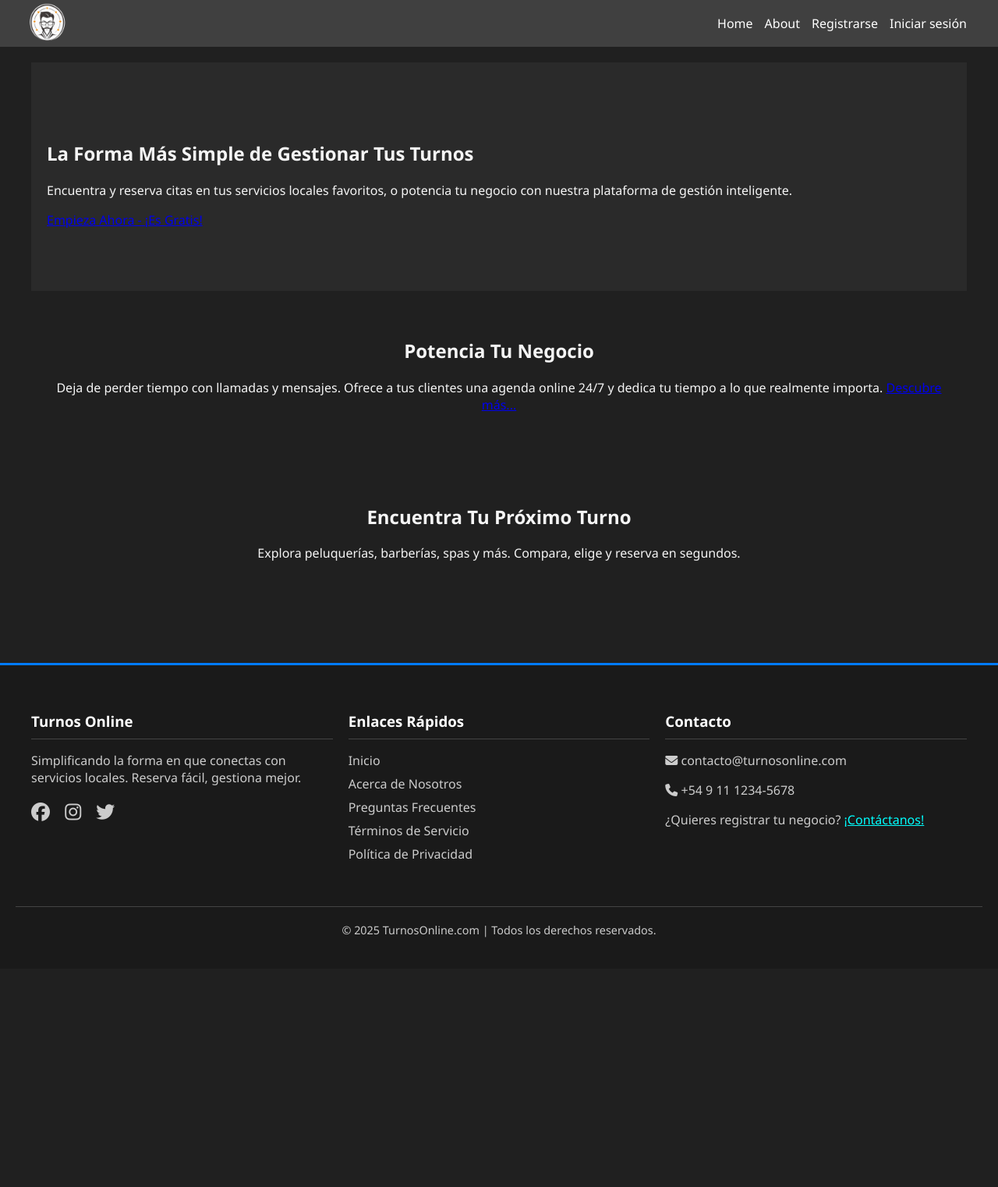
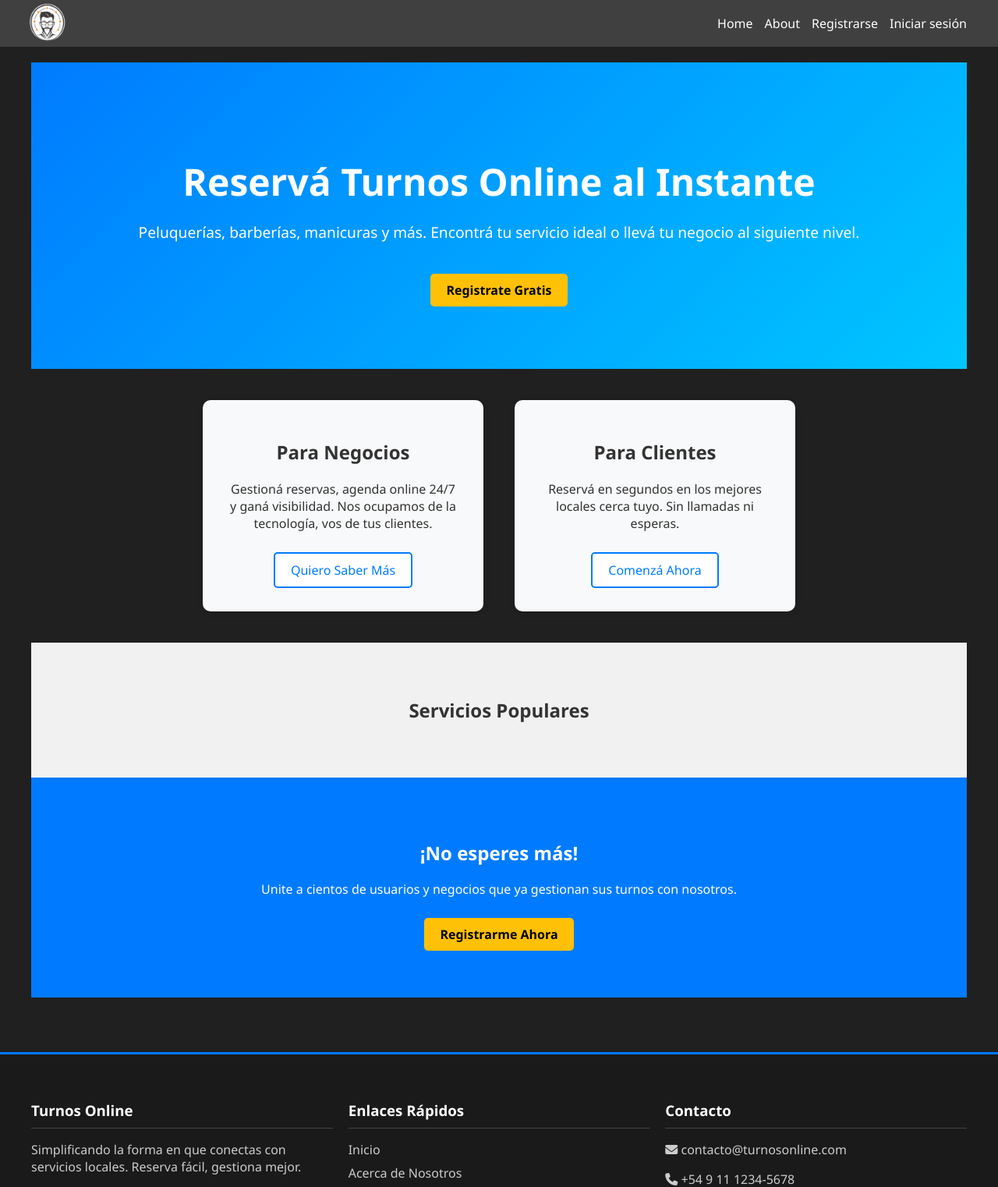
Before and after one commit to ovejero92/GuApiDjanjo, a Django app: page / in a window 1280 px wide. Shown: the top 1522 px of the page at 78% size. Before the commit the page ends 1202 px from the top, so only its background shows below. Run offline with Django 5.2, Linux system fonts and the light colour scheme; data that the repository does not hold is empty; some libraries are stand-ins or nearby versions.

Commit message:
V2.4.5 mejorando intefase

```diff
--- a/myapp/templates/index.html
+++ b/myapp/templates/index.html
@@ -2,57 +2,76 @@
 {% load static %}
 
 {% block content %}
-{# Si el usuario NO está autenticado, mostramos la Landing Page #}
 {% if not user.is_authenticated %}
     <div class="landing-page">
-        <!-- Sección Hero -->
-        <section class="hero-section text-center">
-            <h1>La Forma Más Simple de Gestionar Tus Turnos</h1>
-            <p class="subtitle">Encuentra y reserva citas en tus servicios locales favoritos, o potencia tu negocio con nuestra plataforma de gestión inteligente.</p>
-            <a href="{% url 'account_signup' %}" class="btn-cta">Empieza Ahora - ¡Es Gratis!</a>
+
+        <!-- Hero Principal -->
+        <section class="hero text-center">
+            <h1>Reservá Turnos Online al Instante</h1>
+            <p class="subtitle">Peluquerías, barberías, manicuras y más. Encontrá tu servicio ideal o llevá tu negocio al siguiente nivel.</p>
+            <a href="{% url 'account_signup' %}" class="btn-primary">Registrate Gratis</a>
         </section>
 
-        <!-- Sección "Para Negocios" -->
-        <section class="landing-section">
-            <h2>Potencia Tu Negocio</h2>
-            <p>Deja de perder tiempo con llamadas y mensajes. Ofrece a tus clientes una agenda online 24/7 y dedica tu tiempo a lo que realmente importa. <a href="{% url 'about' %}">Descubre más...</a></p>
+        <!-- Beneficios para Negocios -->
+        <section class="benefits">
+            <div class="benefit-card">
+                <h2>Para Negocios</h2>
+                <p>Gestioná reservas, agenda online 24/7 y ganá visibilidad. Nos ocupamos de la tecnología, vos de tus clientes.</p>
+                <a href="{% url 'about' %}" class="btn-secondary">Quiero Saber Más</a>
+            </div>
+
+            <!-- Beneficios para Clientes -->
+            <div class="benefit-card">
+                <h2>Para Clientes</h2>
+                <p>Reservá en segundos en los mejores locales cerca tuyo. Sin llamadas ni esperas.</p>
+                <a href="{% url 'account_signup' %}" class="btn-secondary">Comenzá Ahora</a>
+            </div>
         </section>
 
-        <!-- Sección "Para Clientes" -->
-        <section class="landing-section">
-            <h2>Encuentra Tu Próximo Turno</h2>
-            <p>Explora peluquerías, barberías, spas y más. Compara, elige y reserva en segundos.</p>
-            <!-- Mostramos algunos servicios como ejemplo -->
-            <div class="contenedor-servicios">
-                {% for servicio in servicios|slice:":3" %} {# Muestra solo los 3 primeros #}
-                    <div class="card-servicio">
+        <!-- Servicios Destacados -->
+        <section class="featured">
+            <h2>Servicios Populares</h2>
+            <div class="services-grid">
+                {% for servicio in servicios|slice:":3" %}
+                    <div class="service-card">
                         <h3>{{ servicio.nombre }}</h3>
-                        <p>{{ servicio.descripcion|truncatewords:10 }}</p>
-                        <a href="{% url 'servicio_detail' servicio.id %}" class="btn-solicitar">Ver Servicios</a>
+                        <p>{{ servicio.descripcion|truncatewords:12 }}</p>
+                        <a href="{% url 'servicio_detail' servicio.id %}" class="btn-tertiary">Ver Más</a>
                     </div>
                 {% endfor %}
             </div>
         </section>
+
+        <!-- Call to Action Final -->
+        <section class="cta-final text-center">
+            <h2>¡No esperes más!</h2>
+            <p>Unite a cientos de usuarios y negocios que ya gestionan sus turnos con nosotros.</p>
+            <a href="{% url 'account_signup' %}" class="btn-primary">Registrarme Ahora</a>
+        </section>
+
     </div>
 
-{# Si el usuario SÍ está autenticado, mostramos el listado de siempre #}
 {% else %}
+    {# Página cuando el usuario está autenticado (dejé tu código intacto) #}
     <h1>Servicios Disponibles</h1>
     <div class="category-filters">
-    <a href="{% url 'index' %}" class="{% if not categoria_activa %}active{% endif %}">Todos</a>
-    {% for cat in categorias %}
-        <a href="?categoria={{ cat.slug }}" class="{% if categoria_activa == cat.slug %}active{% endif %}">
-            {{ cat.nombre }}
-        </a>
-    {% endfor %}
+        <a href="{% url 'index' %}" class="{% if not categoria_activa %}active{% endif %}">Todos</a>
+        {% for cat in categorias %}
+            <a href="?categoria={{ cat.slug }}" class="{% if categoria_activa == cat.slug %}active{% endif %}">{{ cat.nombre }}</a>
+        {% endfor %}
     </div>
+
     <div class="contenedor-servicios">
         {% for servicio in servicios %}
             <div class="card-servicio">
                 {% if user.is_authenticated %}
-                <a href="{% url 'toggle_favorito' servicio.id %}" class="favorito-btn">
-                    {% if servicio in user.servicios_favoritos.all %}<i class="fas fa-heart"></i>{% else %}<i class="far fa-heart"></i>{% endif %}
-                </a>
+                    <a href="{% url 'toggle_favorito' servicio.id %}" class="favorito-btn">
+                        {% if servicio in user.servicios_favoritos.all %}
+                            <i class="fas fa-heart"></i>
+                        {% else %}
+                            <i class="far fa-heart"></i>
+                        {% endif %}
+                    </a>
                 {% endif %}
                 <h2>{{ servicio.nombre }}</h2>
                 <p>{{ servicio.descripcion|truncatewords:15 }}</p>
@@ -63,16 +82,22 @@
 {% endif %}
 
 <style>
-.landing-section { padding: 40px 20px; text-align: center; }
-.hero-section { padding: 80px 20px; background-color: #2a2a2a; }
-.category-filters { text-align: center; margin-bottom: 30px; }
-.category-filters a {
-    display: inline-block; padding: 8px 15px; margin: 5px;
-    background-color: #444; color: #ccc; text-decoration: none;
-    border-radius: 20px; transition: all 0.2s;
-}
-.category-filters a:hover, .category-filters a.active {
-    background-color: #007bff; color: white; transform: scale(1.05);
-}
+.landing-page { font-family: 'Segoe UI', sans-serif; color: #333; }
+.hero { background: linear-gradient(135deg, #007bff, #00c6ff); color: white; padding: 80px 20px; }
+.hero h1 { font-size: 3em; margin-bottom: 10px; }
+.hero .subtitle { font-size: 1.2em; margin-bottom: 30px; }
+.benefits { display: flex; justify-content: center; gap: 40px; padding: 40px 20px; flex-wrap: wrap; }
+.benefit-card { background: #f8f9fa; padding: 30px; border-radius: 10px; width: 300px; text-align: center; box-shadow: 0 4px 8px rgba(0,0,0,0.1); }
+.featured { background: #f1f1f1; padding: 50px 20px; text-align: center; }
+.services-grid { display: flex; justify-content: center; gap: 30px; flex-wrap: wrap; }
+.service-card { background: white; padding: 20px; border-radius: 10px; width: 250px; box-shadow: 0 2px 6px rgba(0,0,0,0.1); }
+.cta-final { background: #007bff; color: white; padding: 60px 20px; }
+.btn-primary, .btn-secondary, .btn-tertiary { padding: 10px 20px; border-radius: 5px; text-decoration: none; display: inline-block; margin-top: 10px; }
+.btn-primary { background: #ffc107; color: black; font-weight: bold; }
+.btn-secondary { background: white; color: #007bff; border: 2px solid #007bff; }
+.btn-tertiary { background: #e0e0e0; color: #333; }
+.btn-primary:hover, .btn-secondary:hover, .btn-tertiary:hover { opacity: 0.9; }
+.text-center { text-align: center; }
 </style>
+
 {% endblock %}
```
